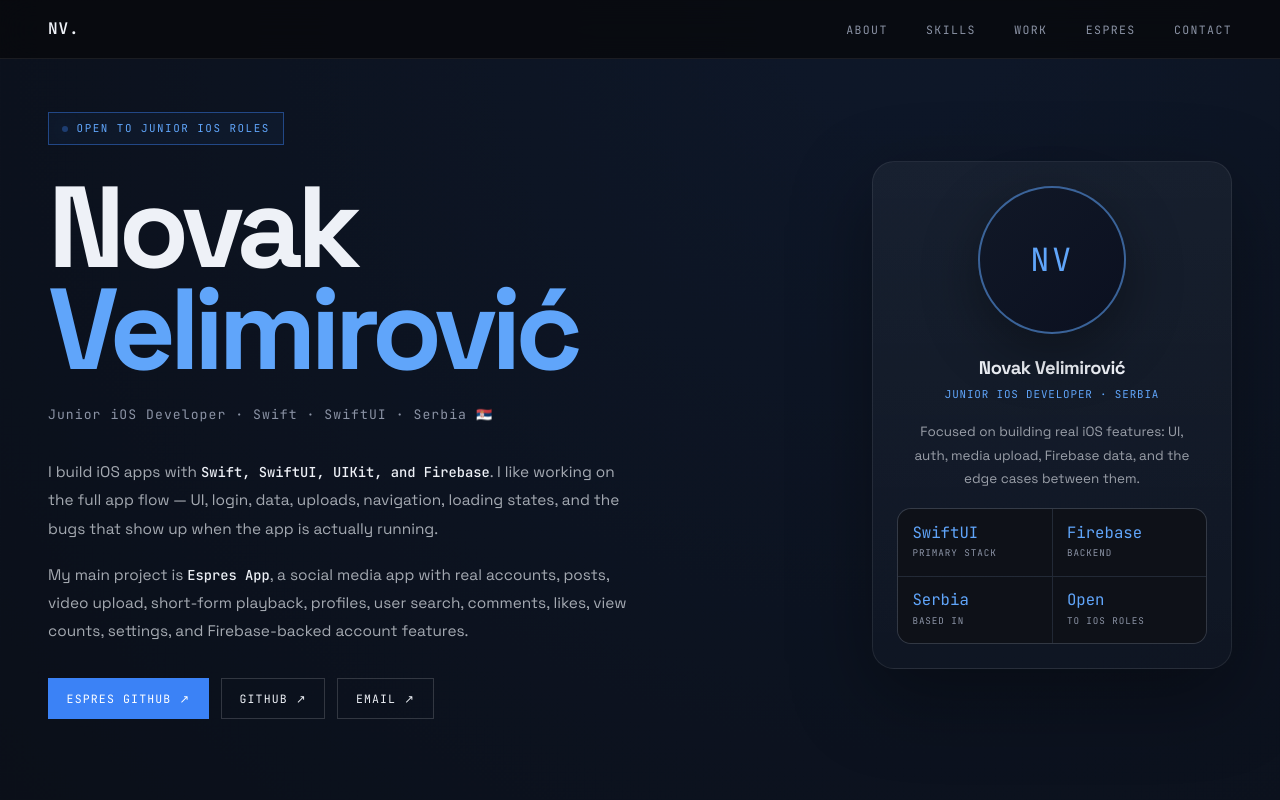
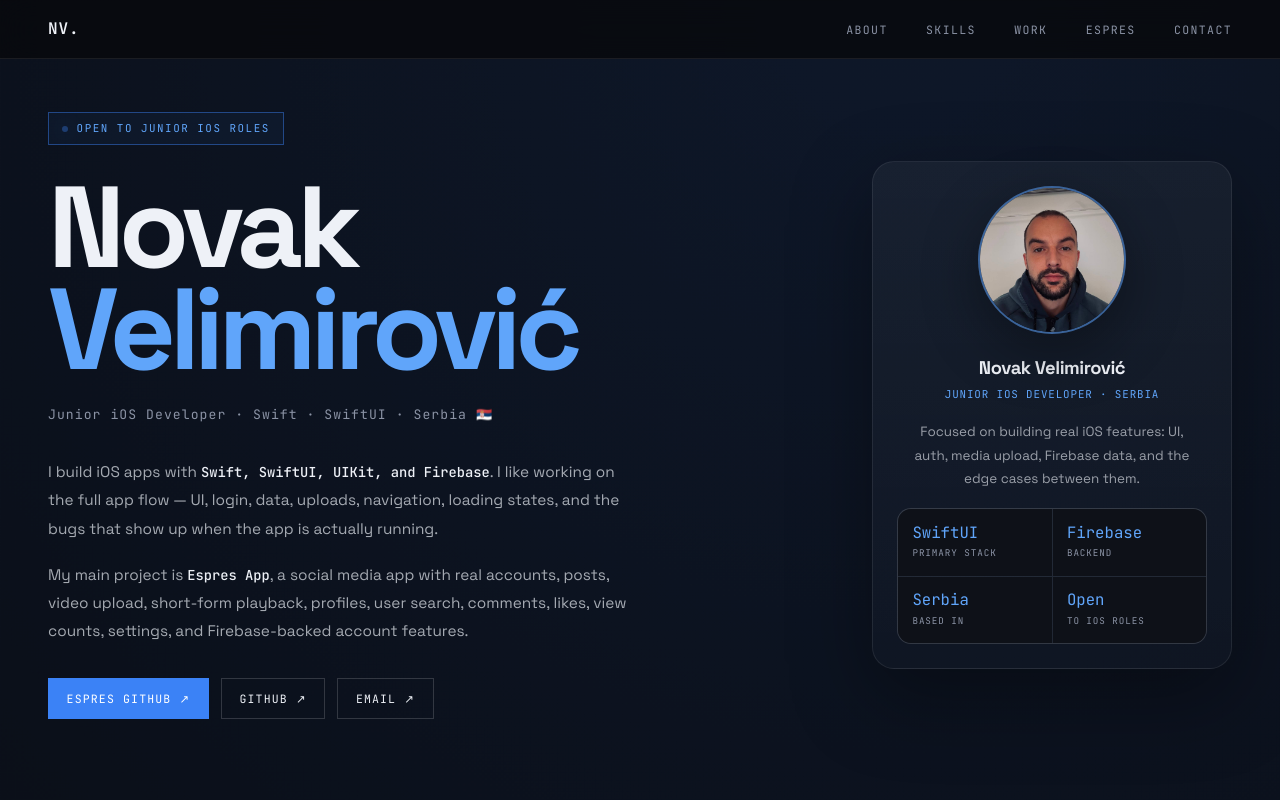
Before and after one commit to nole28/nole28.github.io, a plain HTML site: page index.html in a window 1280 px wide. Shown: the top 800 px of the page. Drawn offline with Linux system fonts and the light colour scheme.

Commit message:
Update index.html

```diff
--- a/index.html
+++ b/index.html
@@ -248,7 +248,7 @@ section{
   width:100%;
   height:100%;
   object-fit:cover;
-  object-position:center 38%;
+  object-position:center 32%;
   display:block;
   position:absolute;
   inset:0;
@@ -876,7 +876,7 @@ footer span{
 
     <aside class="hero-card fade-up" aria-label="quick profile stats">
       <div class="hero-avatar">
-        <img src="assets/profile.jpg" alt="Portrait of Novak Velimirović" onerror="this.style.display='none'">
+        <img src="./assets/novak-profile.jpg" alt="Portrait of Novak Velimirović">
       </div>
 
       <div class="hero-card-name">Novak Velimirović</div>
```
